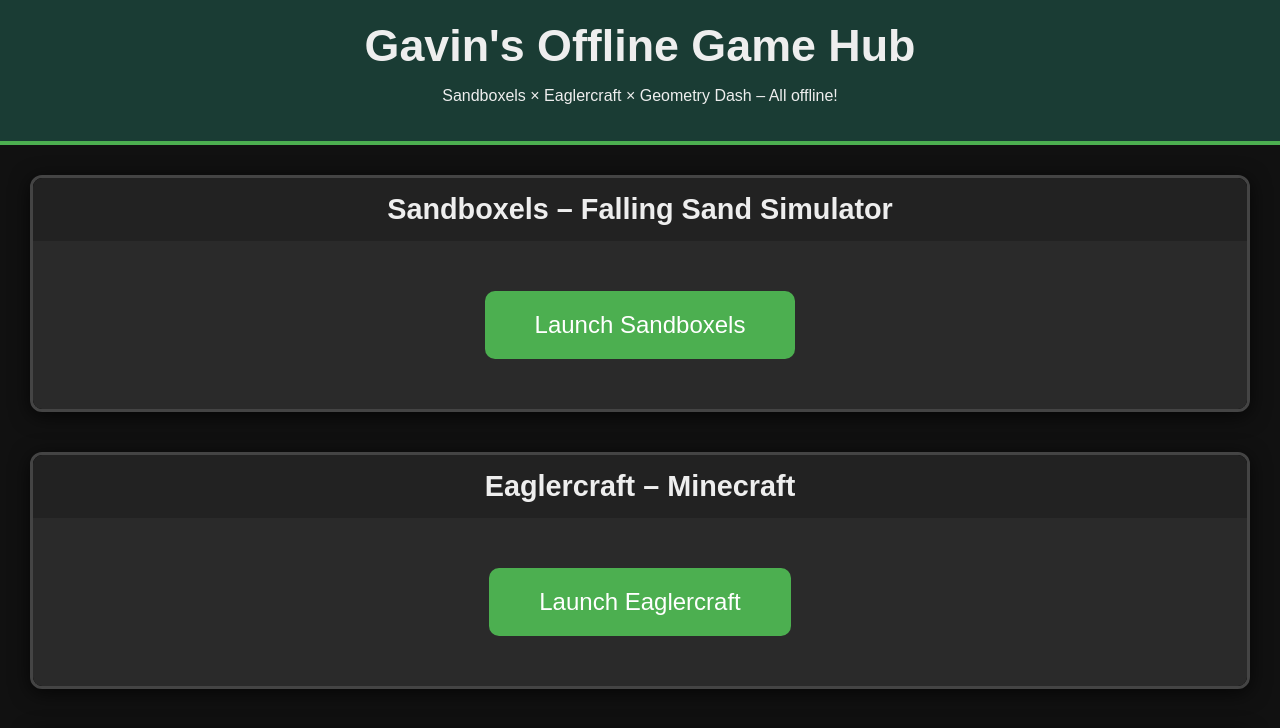
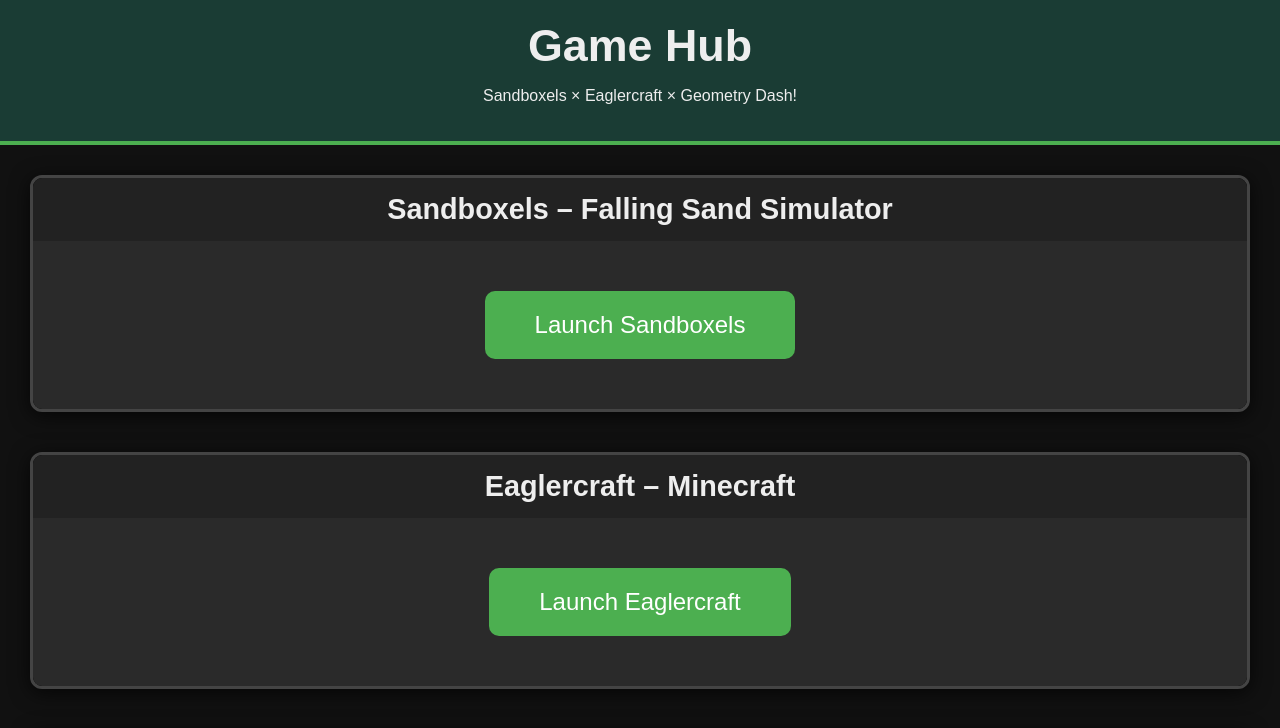
Before and after one commit to noob12341712/games, a plain HTML site: page index.html in a window 1280 px wide. Shown: the top 728 px of the page. Drawn offline with Linux system fonts and the light colour scheme.

Commit message:
Update index.html

```diff
--- a/index.html
+++ b/index.html
@@ -92,8 +92,8 @@
 </head>
 <body>
   <header>
-    <h1>Gavin's Offline Game Hub</h1>
-    <p>Sandboxels × Eaglercraft × Geometry Dash – All offline!</p>
+    <h1> Game Hub</h1>
+    <p>Sandboxels × Eaglercraft × Geometry Dash!</p>
   </header>
   <div class="container">
     <div class="game-section">
```
